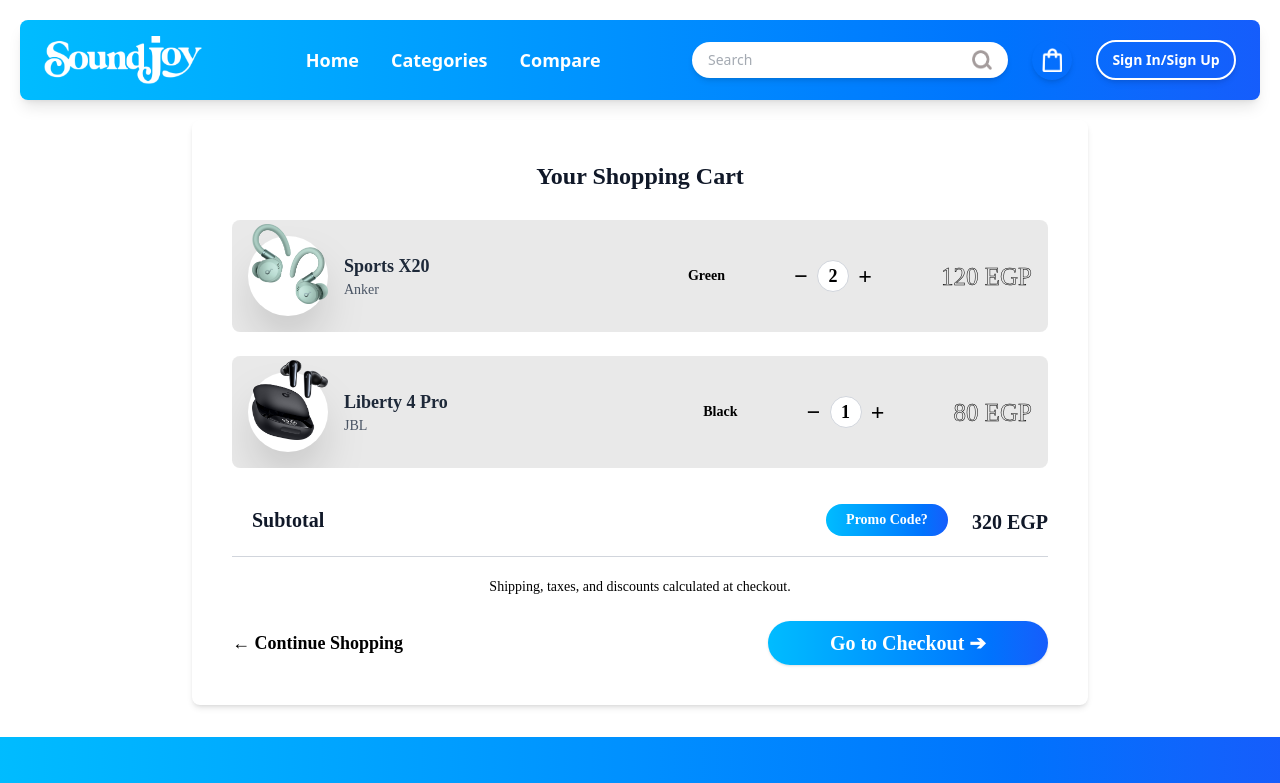
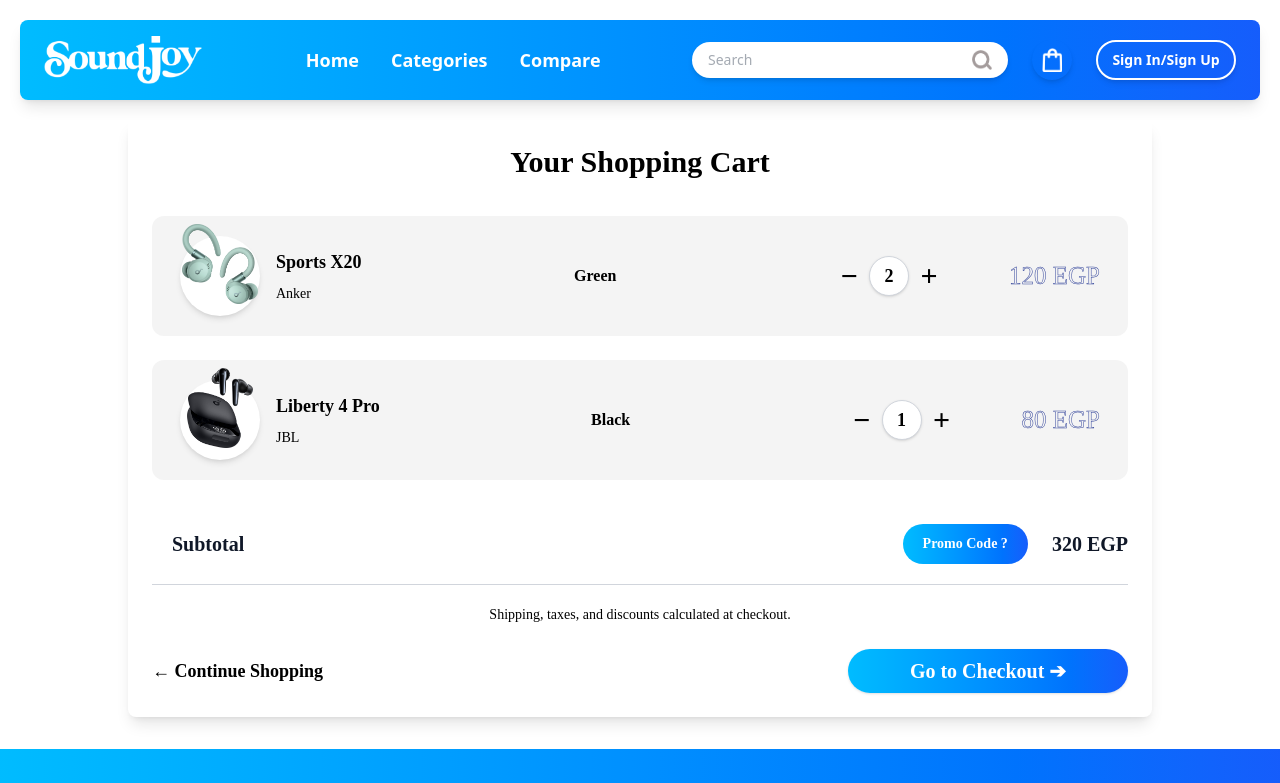
Before and after one commit to Omar25876/E-commerce-Front-ITI, an Angular app: page /cart in a window 1280 px wide. Shown: the top 783 px of the page. Built offline with nearby package versions, Linux system fonts and the light colour scheme.

Commit message:
CartPage-Minor Update

```diff
--- a/src/app/features/cart/cart.component.html
+++ b/src/app/features/cart/cart.component.html
@@ -1,8 +1,8 @@
 <div
-  class="max-w-4xl mb-8 mx-auto p-6 md:p-8 lg:p-10 rounded-lg shadow-md bg-white"
+  class="max-w-5xl mb-8 mx-auto p-6 rounded-lg shadow-lg"
 >
   <h2
-    class="[font-family:Manrope] mb-7 text-center text-2xl font-semibold text-gray-900"
+    class="[font-family:Manrope] mb-9 text-center text-3xl font-bold"
   >
     Your Shopping Cart
   </h2>
@@ -10,125 +10,103 @@
   <div class="space-y-6">
     @for (product of cartProducts; track product.name) {
     <div
-      class="relative bg-[#E0E0E0B2] rounded-lg transition-all duration-300 overflow-hidden hover:shadow-lg cursor-pointer"
+      class="flex w-[100%] h-[15vh] rounded-lg gap-8 hover:shadow-lg items-center"
       (click)="selectProduct(product)"
     >
-      <div class="[font-family:Manrope] flex items-center justify-between">
+      <div class="[font-family:Manrope] bg-[#e9e9e97a] w-[100%] h-[100%] flex items-center justify-between rounded-xl cursor-pointer p-3">
+
         <!-- Left content (product info) -->
-        <div class="flex items-center space-x-4 p-4 flex-1 min-w-0">
-          <!-- image + name -->
-          <div class="relative w-20 h-20">
-            <!-- Circle (background or border-like effect) -->
-            <div class="absolute inset-0 flex items-center justify-center">
-              <div class="w-20 h-20 rounded-full bg-white shadow-2xl"></div>
-            </div>
+        <div class="flex items-center space-x-4 p-4">
+
+          <!-- image + Circle -->
+          <div class="relative flex justify-center w-20 h-20 ">
+
+            <div class="w-20 h-20 rounded-full bg-white shadow-md"></div>
 
             <!-- Image (slightly bigger and on top) -->
             <img
-              class="absolute left-1 bottom-3 w-[95%] h-[100%]"
+              class="absolute bottom-3 h-[100%]"
               [src]="product.image"
               alt="{{ product.name }}"
             />
           </div>
-          <!-- .... -->
-          <div class="min-w-0">
-            <h3 class="text-lg font-bold text-gray-800 truncate">
+
+          <!-- Product Name And Brand -->
+          <div class="flex flex-col gap-2">
+            <h3 class="text-lg font-bold">
               {{ product.name }}
             </h3>
-            <p class="text-sm text-gray-600 truncate">{{ product.brand }}</p>
+            <p class="text-sm">{{ product.brand }}</p>
           </div>
         </div>
 
-        <!-- Color and Quantity that will shift left -->
-        <div
-          class="flex items-center transition-transform duration-600 gap-7"
-          [ngClass]="{
-            'translate-x-[-48px] md:translate-x-[-75px]':
-              selectedProduct === product
-          }"
-        >
-          <!-- Color display -->
-          <div class="flex-1 text-center min-w-0 px-4">
-            <p class="text-sm text-black font-bold capitalize">
-              {{ product.color.toLowerCase() }}
-            </p>
-          </div>
+        <!-- Color display -->
+        <p class="text-md font-bold capitalize">
+              {{product.color.toLowerCase()}}
+        </p>
 
-          <!-- Quantity controls -->
-          <div class="flex items-center space-x- p-4 gap-15">
-            <div
-              class="text-lg text-black flex items-center overflow-hidden w-24 justify-center"
-            >
+        <!-- Quantity & Price -->
+          <div class="flex items-center p-4 gap-15">
+
+            <!-- Quantity controls -->
+            <div class="text-lg flex">
               <button
-                class="cursor-pointer w-8 h-8 text-black hover:bg-gray-200 focus:outline-none"
+                class="cursor-pointer w-10 h-10"
                 (click)="decreaseQty(product); $event.stopPropagation()"
-                [attr.aria-label]="'Decrease quantity of ' + product.name"
-              >
-                <span class="text-2xl font-bold" aria-hidden="true"
-                  >&minus;</span
-                >
+                [attr.aria-label]="'Decrease quantity of ' + product.name">
+
+                <span class="text-3xl font-bold">&minus;</span>
               </button>
               <span
-                class="flex items-center justify-center w-8 h-8 rounded-full bg-white text-[#000] font-semibold border border-gray-300"
+                class="flex items-center justify-center w-10 h-10 rounded-full bg-white font-semibold border border-gray-300 shadow-sm"
               >
                 {{ product.quantity }}
               </span>
               <button
-                class="cursor-pointer w-8 h-8 text-black hover:bg-gray-200 focus:outline-none"
+                class="cursor-pointer w-10 h-10"
                 (click)="increaseQty(product); $event.stopPropagation()"
                 [attr.aria-label]="'Increase quantity of ' + product.name"
               >
-                <span class="text-2xl font-bold" aria-hidden="true"
-                  >&plus;</span
+                <span class="text-3xl font-bold">&plus;</span
                 >
               </button>
             </div>
             <!-- Price -->
             <span
-              class="font-manrope text-black text-[25px] leading-[100%] tracking-[0] outlined-text"
-            >
-              {{ product.price | number }} EGP
+              class="font-manrope text-[25px] outlined-text">
+              {{product.price | number}} EGP
             </span>
           </div>
-        </div>
       </div>
 
       <!-- X Button -->
-
       <div
-        class="w-18 h-29 bg-white absolute right-0 bottom-0 top-1/2 transform -translate-y-1/2 opacity-0 transition-opacity duration-200"
+        class="justify-self-end bg-white "
         [class.opacity-100]="selectedProduct === product"
-        [style.transitionDelay]="selectedProduct === product ? '300ms' : '0ms'"
-        [style.pointerEvents]="selectedProduct === product ? 'auto' : 'none'"
-        [style.visibility]="selectedProduct === product ? 'visible' : 'hidden'"
+        [style.display]="selectedProduct === product ? 'inline' : 'none'"
       >
         <button
           (click)="removeProduct(product); $event.stopPropagation()"
-          class="left-3.5 top-8 cursor-pointer bg-[#17BBEF] hover:bg-[#0fa8d6] text-white w-11 h-11 rounded-full flex items-center justify-center transition-colors duration-200 relative"
+          class="cursor-pointer bg-gradient-to-r from-sky-400 to-blue-600 hover:from-sky-500 w-15 h-15 rounded-full flex items-center justify-center"
           [attr.aria-label]="'Remove ' + product.name + ' from cart'"
         >
-          <span
-            class="font-bold text-3xl absolute top-5 left-5.5 transform -translate-x-1/2 -translate-y-1/2"
-            >✕</span
-          >
+          <span class="font-bold text-4xl text-white">✕</span>
         </button>
       </div>
     </div>
     }
   </div>
+  @if (cartProducts.length > 0) {
+  <div class="[font-family:Manrope] mt-7 pt-4">
+    <div class="flex justify-between items-center text-xl font-bold text-gray-900 mb-5">
 
-  <div class="[font-family:Manrope] mt-5 pt-4">
-    <div
-      class="flex justify-between items-center text-xl font-bold text-gray-900 mb-5"
-    >
       <div class="ml-5 mr-5"><h3>Subtotal</h3></div>
-      <div class="flex flex-row gap-3 items-end">
+      <div class="flex items-center gap-3">
         <button
-          class="mr-3 bg-gradient-to-r from-sky-400 to-blue-600 hover:from-sky-500 hover:to-blue-700 font-bold text-white px-5 py-1.5 rounded-full text-sm transition-colors"
-        >
-          Promo Code?
+          class="mr-3 bg-gradient-to-r from-sky-400 to-blue-600 hover:from-sky-500 font-bold text-white px-5 py-2.5 rounded-full text-sm">
+          Promo Code ?
         </button>
-        <h3>{{ getCartTotal() | number }} EGP</h3>
+        <h3>{{getCartTotal() | number}} EGP</h3>
       </div>
     </div>
     <hr class="border-gray-300 my-5" />
@@ -136,24 +114,32 @@
       Shipping, taxes, and discounts calculated at checkout.
     </p>
 
-    @if (cartProducts.length > 0) {
     <div class="mt-6 flex justify-between items-center">
       <a
         routerLink="/home"
-        class="cursor-pointer text-black-600 font-bold text-lg flex items-center"
+        class="cursor-pointer text-black-600 font-bold text-lg"
       >
-        ← Continue Shopping
+        &larr; Continue Shopping
       </a>
 
       <a
         routerLink="/checkout"
-        class="pl-7 pr-7 w-70 text-xl rounded-full cursor-pointer bg-gradient-to-r from-sky-400 to-blue-600 hover:from-sky-500 hover:to-blue-700 duration-200 text-white font-semibold py-2 px-4 shadow-sm focus:outline-none focus:ring-2 focus:ring-cyan-500 flex items-center justify-center"
-      >
+        class="pl-7 pr-7 w-70 text-xl rounded-full cursor-pointer bg-gradient-to-r from-sky-400 to-blue-600 hover:from-sky-500 hover:to-blue-700 duration-200 text-white font-semibold py-2 px-4 shadow-sm focus:outline-none focus:ring-2 focus:ring-cyan-500 flex items-center justify-center"      >
         Go to Checkout ➔
       </a>
     </div>
-    } @else {
-    <p class="mt-4 text-gray-600 text-center">Your cart is empty.</p>
-    }
   </div>
+  }@else {
+    <div class="flex flex-col gap-5 items-center">
+      <img class="h-[50vh] opacity-65" src="Images/Cart-Page/Empty Cart.png" alt="Empty Cart Photo"/>
+      <div class="flex justify-between w-[100%] items-center">
+        <p class="text-2xl font-light m-10">Your Shopping Cart is Empty !</p>
+        <a
+          routerLink="/home"
+          class="pl-7 pr-7 w-60 text-xl rounded-full cursor-pointer bg-gradient-to-r from-sky-400 to-blue-600 hover:from-sky-500 hover:to-blue-700 duration-200 text-white font-semibold py-2 px-4 shadow-sm focus:outline-none focus:ring-2 focus:ring-cyan-500 flex items-center justify-center"      >
+          Return To Home
+        </a>
+      </div>
+    </div>
+  }
 </div>
--- a/src/styles.css
+++ b/src/styles.css
@@ -4,7 +4,7 @@
 
 @layer utilities {
   .outlined-text {
-    -webkit-text-stroke: 0.5px #000;
+    -webkit-text-stroke: 0.5px #2F4199;
     color: transparent;
   }
 }
```
Also changed, not shown: public/Images/Cart-Page/Empty Cart.png (added).
